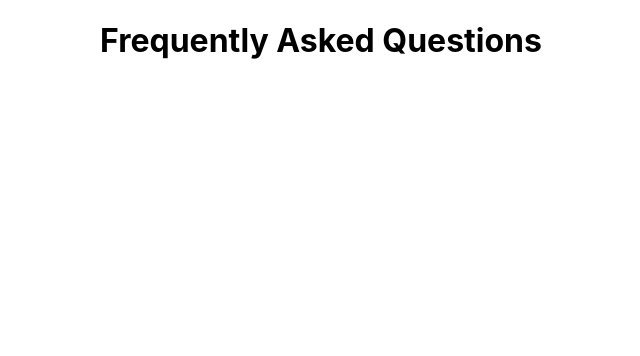
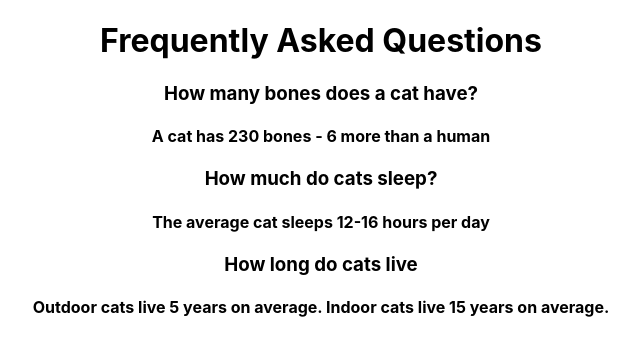
Before and after one commit to paty-oliveira/web-playground, a React (Create React App) app in the folder challenges/faq-component/: page / in a window 1280 px wide. Shown: the top 356 px of the page, without its empty margins (319-959 px from the left). Built offline with nearby package versions, Linux system fonts and the light colour scheme.

Commit message:
Add draft version of fqa component

```diff
--- a/challenges/faq-component/src/App.js
+++ b/challenges/faq-component/src/App.js
@@ -1,9 +1,36 @@
 import './App.css';
+
+const faqs = [
+  {
+    question: "How many bones does a cat have?",
+    answer: "A cat has 230 bones - 6 more than a human",
+  },
+  {
+    question: "How much do cats sleep?",
+    answer: "The average cat sleeps 12-16 hours per day",
+  },
+  {
+    question: "How long do cats live",
+    answer: "Outdoor cats live 5 years on average. Indoor\ncats live 15 years on average.",
+  },
+];
 
 function App() {
   return (
     <div className="App">
       <h1>Frequently Asked Questions</h1>
+      <div className='faq-container'>
+        {
+          faqs.map(faq => {
+            return (
+              <div className='faq-card'>
+                <h3>{faq.question}</h3>
+                <h4>{faq.answer}</h4>
+              </div>
+              )
+            })
+        }
+      </div>
     </div>
   );
 }
```
Also changed, not shown: challenges/faq-component/imgs/arrow_toggle.png (added).
